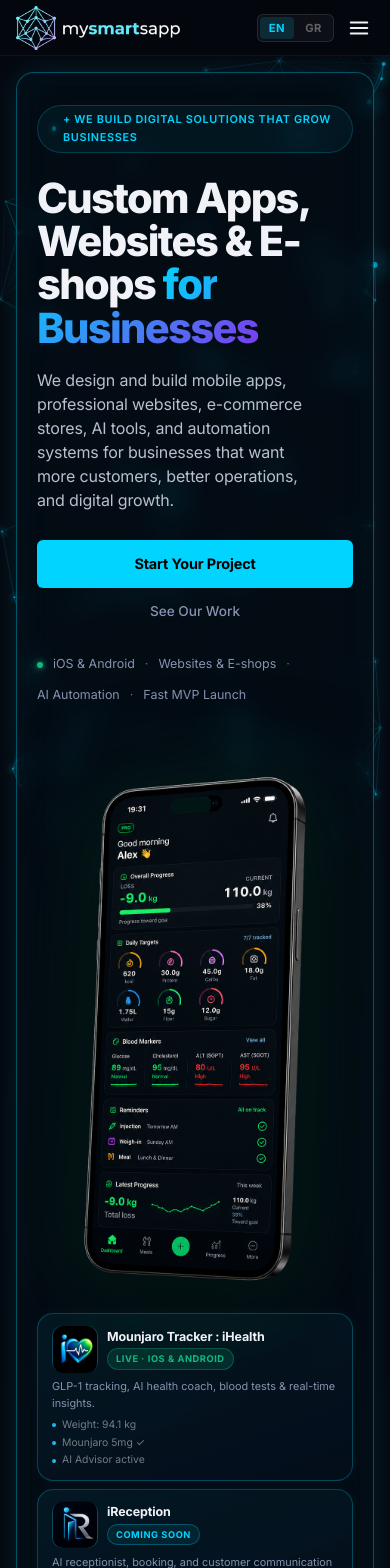
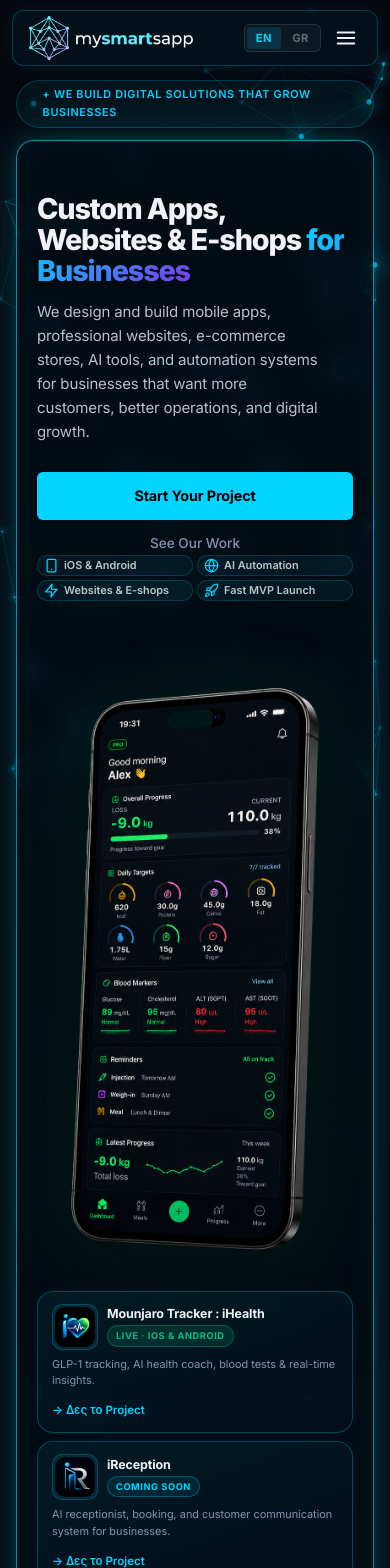
Before and after one commit to Sabbasromania-ai/mysmartapp-site, a React (Vite) app: page / in a window 390 px wide. Shown: the top 1568 px of the page. Built offline with nearby package versions, Linux system fonts and the light colour scheme.

Commit message:
feat: hero card redesign - compact layout, cyan border glow, chips row, font adjustments

```diff
--- a/src/components/About.tsx
+++ b/src/components/About.tsx
@@ -104,7 +104,7 @@ export default function About() {
           </h2>
           <p style={{
             fontSize: '1.05rem',
-            color: 'rgba(255,255,255,0.82)',
+            color: '#00dcff',
             margin: 0,
           }}>
             {t('svc_subtitle')}
--- a/src/components/Features.tsx
+++ b/src/components/Features.tsx
@@ -286,7 +286,7 @@ export default function Features() {
           }}>
             Portfolio / Case Studies
           </h2>
-          <p style={{ fontSize: '1.05rem', color: 'rgba(255,255,255,0.65)', margin: 0 }}>
+          <p style={{ fontSize: '1.05rem', color: '#00dcff', margin: 0 }}>
             Real products we built to prove what we can deliver.
           </p>
         </div>
@@ -406,7 +406,7 @@ export default function Features() {
     </section>
 
     {/* ── Who We Build For ─────────────────────────────────────── */}
-    <section style={{ padding: '3.5rem 0 4rem' }}>
+    <section style={{ padding: '1.5rem 0 4rem' }}>
       <div className="container">
         <div style={{ textAlign: 'center', marginBottom: '2.5rem' }}>
           <h2 style={{
@@ -416,7 +416,7 @@ export default function Features() {
             marginBottom: '0.55rem',
             letterSpacing: '-0.02em',
           }}>Who We Build For</h2>
-          <p style={{ fontSize: '1.05rem', color: 'rgba(255,255,255,0.55)', margin: 0 }}>
+          <p style={{ fontSize: '1.05rem', color: '#00dcff', margin: 0 }}>
             We work with businesses of all types and sizes.
           </p>
         </div>
--- a/src/components/Hero.tsx
+++ b/src/components/Hero.tsx
@@ -9,6 +9,45 @@ import { TKey } from '../translations'
 
 const slugs = ['mounjaro-tracker-ai-health', 'ireception', 'icalorie']
 
+const chips = [
+  {
+    icon: (
+      <svg width="15" height="15" viewBox="0 0 24 24" fill="none" stroke="currentColor" strokeWidth="2" strokeLinecap="round" strokeLinejoin="round">
+        <rect x="5" y="2" width="14" height="20" rx="2"/><line x1="12" y1="18" x2="12.01" y2="18"/>
+      </svg>
+    ),
+    key: 'hero_trust_ios' as TKey,
+  },
+  {
+    icon: (
+      <svg width="15" height="15" viewBox="0 0 24 24" fill="none" stroke="currentColor" strokeWidth="2" strokeLinecap="round" strokeLinejoin="round">
+        <circle cx="12" cy="12" r="10"/><line x1="2" y1="12" x2="22" y2="12"/>
+        <path d="M12 2a15.3 15.3 0 0 1 4 10 15.3 15.3 0 0 1-4 10 15.3 15.3 0 0 1-4-10 15.3 15.3 0 0 1 4-10z"/>
+      </svg>
+    ),
+    key: 'hero_trust_dev' as TKey,
+  },
+  {
+    icon: (
+      <svg width="15" height="15" viewBox="0 0 24 24" fill="none" stroke="currentColor" strokeWidth="2" strokeLinecap="round" strokeLinejoin="round">
+        <polygon points="13 2 3 14 12 14 11 22 21 10 12 10 13 2"/>
+      </svg>
+    ),
+    key: 'hero_trust_ai' as TKey,
+  },
+  {
+    icon: (
+      <svg width="15" height="15" viewBox="0 0 24 24" fill="none" stroke="currentColor" strokeWidth="2" strokeLinecap="round" strokeLinejoin="round">
+        <path d="M4.5 16.5c-1.5 1.26-2 5-2 5s3.74-.5 5-2c.71-.84.7-2.13-.09-2.91a2.18 2.18 0 0 0-2.91-.09z"/>
+        <path d="m12 15-3-3a22 22 0 0 1 2-3.95A12.88 12.88 0 0 1 22 2c0 2.72-.78 7.5-6 11a22.35 22.35 0 0 1-4 2z"/>
+        <path d="M9 12H4s.55-3.03 2-4c1.62-1.08 5 0 5 0"/>
+        <path d="M12 15v5s3.03-.55 4-2c1.08-1.62 0-5 0-5"/>
+      </svg>
+    ),
+    key: 'hero_trust_mvp' as TKey,
+  },
+]
+
 export default function Hero() {
   const [hovered, setHovered] = useState<number | null>(null)
   const navigate = useNavigate()
@@ -17,31 +56,25 @@ export default function Hero() {
   const previewApps = [
     {
       logo: appLogo,
-      emoji: null,
       nameKey: 'app0_name' as TKey,
       tagKey: 'app0_tag' as TKey,
       descKey: 'app0_desc' as TKey,
-      rowKeys: ['app0_row0', 'app0_row1', 'app0_row2'] as TKey[],
       isLive: true,
       appIndex: 0,
     },
     {
       logo: iReceptionLogo,
-      emoji: null,
       nameKey: 'app1_name' as TKey,
       tagKey: 'app1_tag' as TKey,
       descKey: 'app1_desc' as TKey,
-      rowKeys: ['app1_row0', 'app1_row1', 'app1_row2'] as TKey[],
       isLive: false,
       appIndex: 1,
     },
     {
       logo: iCalorieLogo,
-      emoji: null,
       nameKey: 'app2_name' as TKey,
       tagKey: 'app2_tag' as TKey,
       descKey: 'app2_desc' as TKey,
-      rowKeys: ['app2_row0', 'app2_row1', 'app2_row2'] as TKey[],
       isLive: false,
       appIndex: 2,
     },
@@ -50,15 +83,15 @@ export default function Hero() {
   return (
     <section className="hero-platform" id="home">
       <div className="container">
+        <div className="hero-badge" style={{ marginBottom: '12px' }}>
+          <span className="badge-dot" />
+          {t('hero_badge')}
+        </div>
         <div className="hero-card">
           <div className="hero-inner">
 
             {/* LEFT */}
             <div className="hero-left">
-          <div className="hero-badge">
-            <span className="badge-dot" />
-            {t('hero_badge')}
-          </div>
               <h1 className="hero-h1">
                 {t('hero_h1_1')}<br />
                 {t('hero_h1_2')} <span className="text-gradient">{t('hero_h1_3')}</span>
@@ -68,23 +101,19 @@ export default function Hero() {
                 <a href="/contact" className="btn-primary">{t('hero_btn_explore')}</a>
                 <a href="/apps" className="btn-ghost">{t('hero_btn_platform')}</a>
               </div>
-          <div className="hero-trust">
-            <span className="trust-dot" />
-            <span>{t('hero_trust_ios')}</span>
-            <span className="trust-sep">·</span>
-            <span>{t('hero_trust_ai')}</span>
-            <span className="trust-sep">·</span>
-            <span>{t('hero_trust_dev')}</span>
-            <span className="trust-sep">·</span>
-            <span>{t('hero_trust_mvp')}</span>
+              <div className="hero-chips">
+                {chips.map((chip, i) => (
+                  <div key={i} className="hero-chip">
+                    {chip.icon}
+                    <span>{t(chip.key)}</span>
+                  </div>
+                ))}
               </div>
             </div>
 
-        {/* RIGHT — Phone mockup + App Cards */}
-        <div className="hero-right hero-right-split">
-
+            {/* CENTER — Phone */}
             <div
-            className="hero-mockup-col homeHeroPhone"
+              className="hero-phone-col homeHeroPhone"
               onClick={() => navigate('/apps/mounjaro-tracker-ai-health')}
               style={{ cursor: 'pointer' }}
             >
@@ -94,6 +123,7 @@ export default function Hero() {
               />
             </div>
 
+            {/* RIGHT — App Cards */}
             <div className="hero-cards-col">
               {previewApps.map((app, i) => (
                 <div
@@ -105,10 +135,7 @@ export default function Hero() {
                 >
                   <div className="hac-top">
                     <span className="hac-icon">
-                    {app.logo
-                      ? <img src={app.logo} alt={t(app.nameKey)} style={{ width: 47, height: 47, borderRadius: 10, objectFit: 'cover' }} />
-                      : <span>{app.emoji}</span>
-                    }
+                      <img src={app.logo} alt={t(app.nameKey)} style={{ width: 40, height: 40, borderRadius: 10, objectFit: 'cover' }} />
                     </span>
                     <div>
                       <div className="hac-name">{t(app.nameKey)}</div>
@@ -116,14 +143,7 @@ export default function Hero() {
                     </div>
                   </div>
                   <p className="hac-desc">{t(app.descKey)}</p>
-                <div className="hac-rows">
-                  {app.rowKeys.map(rk => (
-                    <div key={rk} className="hac-row">
-                      <span className="hac-dot" />
-                      <span>{t(rk)}</span>
-                    </div>
-                  ))}
-                </div>
+                  <span className="hac-link">→ Δες το Project</span>
                 </div>
               ))}
             </div>
@@ -131,7 +151,6 @@ export default function Hero() {
           </div>
         </div>
       </div>
-      </div>
     </section>
   )
 }
--- a/src/index.css
+++ b/src/index.css
@@ -51,26 +51,29 @@ body {
 
 /* ===================== NAV ===================== */
 .nav-backdrop {
-  position: fixed;
-  top: 0; left: 0; right: 0;
-  height: 64px;
-  background: rgba(5,7,14,0.92);
-  backdrop-filter: blur(24px);
-  border-bottom: 1px solid var(--border);
-  z-index: 199;
+  display: none;
 }
 
 nav {
   position: fixed;
-  top: 0; left: 0; right: 0;
+  top: 16px;
+  left: 50%;
+  right: auto;
+  transform: translateX(-50%);
   z-index: 200;
   display: flex;
   justify-content: space-between;
   align-items: center;
-  max-width: var(--max-w);
-  margin: 0 auto;
-  padding: 0 40px;
-  height: 64px;
+  width: calc(100% - 48px);
+  max-width: 1180px;
+  padding: 0 24px;
+  height: 68px;
+  background: rgba(4,18,28,0.90);
+  border: 1px solid rgba(0,220,255,0.22);
+  border-radius: 16px;
+  backdrop-filter: blur(20px);
+  -webkit-backdrop-filter: blur(20px);
+  box-shadow: 0 0 24px rgba(0,220,255,0.08);
 }
 
 .logo {
@@ -268,11 +271,11 @@ nav {
 
 .hero-h1 {
   font-family: 'Inter', sans-serif;
-  font-size: clamp(2.6rem, 4.8vw, 4rem);
+  font-size: clamp(1.8rem, 2.6vw, 2.4rem);
   font-weight: 800;
-  line-height: 1.04;
+  line-height: 1.08;
   letter-spacing: -0.04em;
-  margin-bottom: 18px;
+  margin-bottom: 14px;
   color: var(--text);
   opacity: 0;
   animation: fadeUp 0.5s 0.15s forwards;
@@ -346,37 +349,48 @@ nav {
 
 /* ===== HERO PLATFORM LAYOUT ===== */
 .hero-platform {
-  padding: 112px 0 72px;
+  padding: 110px 0 28px;
   position: relative;
 }
 
 /* Glass hero card */
+.hero-card:hover {
+  border-color: rgba(0, 220, 255, 0.85);
+  box-shadow:
+    0 0 64px rgba(0, 220, 255, 0.32),
+    0 0 20px rgba(0, 220, 255, 0.18),
+    inset 0 0 40px rgba(0, 220, 255, 0.07);
+  transition: border-color 0.3s ease, box-shadow 0.3s ease;
+}
 .hero-card {
   max-width: 1180px;
   margin: 0 auto;
-  border: 1px solid rgba(0,220,255,0.35);
+  border: 1.5px solid rgba(0,220,255,0.65);
   border-radius: 28px;
   background: rgba(4,18,28,0.42);
   box-shadow:
-    0 0 32px rgba(0,220,255,0.12),
+    0 0 48px rgba(0,220,255,0.22),
+    0 0 12px rgba(0,220,255,0.12),
     inset 0 0 40px rgba(0,220,255,0.05);
   backdrop-filter: blur(12px);
   -webkit-backdrop-filter: blur(12px);
-  padding: 48px 56px;
+  padding: 4px 16px 0px 16px;
+  overflow: visible;
+  transition: border-color 0.3s ease, box-shadow 0.3s ease;
 }
 
 .hero-inner {
   display: grid;
-  grid-template-columns: 1fr 1fr;
-  gap: 44px;
-  align-items: center;
+  grid-template-columns: 2fr 1.8fr 1.4fr;
+  gap: 28px;
+  align-items: stretch;
 }
 .hero-left {
   display: flex;
   flex-direction: column;
   justify-content: space-between;
   gap: 0;
-  padding: 8px 0;
+  padding: 28px 0 0 0;
 }
 .hero-trust {
   display: flex;
@@ -409,10 +423,11 @@ nav {
   gap: 6px;
   opacity: 1 !important;
 }
-.hac.hovered {
+.hac.hovered,
+.hac:hover {
   transform: scale(1.03) translateY(-4px);
-  box-shadow: 0 0 28px rgba(34, 211, 238, 0.3);
-  border-color: rgba(34, 211, 238, 0.45);
+  box-shadow: 0 0 28px rgba(0, 220, 255, 0.35), 0 0 8px rgba(0, 220, 255, 0.15);
+  border-color: rgba(0, 220, 255, 0.6);
 }
 .hac-top {
   display: flex;
@@ -481,42 +496,80 @@ nav {
   flex-shrink: 0;
 }
 
-/* Hero split right */
-.hero-right-split {
+/* Hero chips grid */
+.hero-chips {
   display: flex;
   flex-direction: row;
-  align-items: center;
-  gap: 20px;
-}
-.hero-mockup-col {
+  gap: 4px;
+  margin-top: auto;
+  margin-bottom: 22px;
+  flex-wrap: nowrap;
+}
+.hero-chip:hover {
+  border-color: rgba(0, 220, 255, 0.6);
+  box-shadow: 0 0 18px rgba(0, 220, 255, 0.3), 0 0 6px rgba(0, 220, 255, 0.15);
+  cursor: pointer;
+}
+.hero-chip {
+  display: flex;
+  align-items: center;
+  gap: 5px;
+  background: rgba(0,220,255,0.06);
+  border: 1px solid rgba(0,220,255,0.18);
+  border-radius: 10px;
+  transition: border-color 0.25s ease, box-shadow 0.25s ease;
+  padding: 2px 6px;
+  font-size: 0.68rem;
+  font-weight: 600;
+  color: rgba(255,255,255,0.75);
+  line-height: 1.3;
+  flex: 1;
+  min-width: 0;
+  justify-content: center;
+}
+.hero-chip svg {
   flex-shrink: 0;
-  display: flex;
-  align-items: center;
-  justify-content: center;
-  transition: transform 0.3s ease;
-}
-.hero-mockup-col:hover { transform: translateY(-4px); }
+  color: var(--accent);
+}
+
+/* Hero phone center column */
+.hero-phone-col {
+  display: flex;
+  justify-content: flex-end;
+  align-items: center;
+  opacity: 0;
+  animation: fadeUp 0.7s 0.3s forwards;
+  margin-right: -24px;
+}
+
+/* App card link */
+.hac-link {
+  display: inline-flex;
+  align-items: center;
+  font-size: 0.72rem;
+  font-weight: 600;
+  color: var(--accent);
+  margin-top: 6px;
+  cursor: pointer;
+  transition: opacity 0.2s;
+}
+.hac-link:hover { opacity: 0.75; }
 .homeHeroPhone img {
-  width: min(18vw, 240px);
-  max-width: 100%;
+  width: 100%;
+  max-width: 290px;
   height: auto;
-  max-height: 520px;
+  max-height: 580px;
   object-fit: contain;
   display: block;
-  transform: none;
   filter: drop-shadow(0 24px 56px rgba(0,0,0,0.55)) drop-shadow(0 0 36px rgba(20,241,149,0.12));
-}
-@media (min-width: 1400px) {
-  .homeHeroPhone img {
-    width: min(19vw, 260px);
-  }
 }
 .hero-cards-col {
   display: flex;
   flex-direction: column;
   gap: 8px;
-  flex: 1;
-  max-width: 260px;
+  align-self: stretch;
+  justify-content: center;
+  padding: 4px 0;
 }
 
 .phone-glow {
@@ -792,7 +845,7 @@ nav {
   line-height: 1.1;
   color: var(--text);
 }
-.section-title .dim { color: var(--muted); font-weight: 400; }
+.section-title .dim { color: #00dcff; font-weight: 400; }
 
 /* ===================== TRUST STRIP ===================== */
 .trust-section {
@@ -1750,7 +1803,7 @@ footer {
   color: var(--text);
   margin-top: 6px;
 }
-.col-section-title .dim { color: var(--muted); font-weight: 400; }
+.col-section-title .dim { color: #00dcff; font-weight: 400; }
 
 /* Platform cards grid — 2 cols inside right column */
 .platform-grid {
@@ -2328,24 +2381,36 @@ button.feature-card {
 
   /* Global container padding */
   .container { padding: 0 16px; }
-  nav { padding: 0 16px; height: 56px; }
-  .nav-backdrop { height: 56px; }
+  nav {
+    top: 10px;
+    width: calc(100% - 24px);
+    padding: 0 16px;
+    height: 56px;
+    border-radius: 12px;
+  }
   .nav-links { display: none; }
   .nav-hamburger { display: flex; }
   .nav-cta-desktop { display: none; }
-  .nav-mobile-menu { top: 56px; }
+  .nav-mobile-menu { top: calc(10px + 56px + 6px); border-radius: 0 0 12px 12px; }
   .btn-nav { padding: 8px 14px; font-size: 0.78rem; }
 
   /* ---- HERO ---- */
-  .hero-platform { padding: 72px 0 48px; }
+  .hero-platform { padding: 80px 0 48px; }
   .hero-card {
     padding: 24px 20px;
     border-radius: 18px;
   }
-  .hero-inner { grid-template-columns: 1fr; gap: 28px; }
+  .hero-inner {
+    grid-template-columns: 1fr;
+    gap: 28px;
+  }
+  .hero-chips { flex-wrap: wrap; }
+  .hero-chip { flex: 1 1 calc(50% - 4px); justify-content: flex-start; }
+  .hero-phone-col { order: 2; }
+  .hero-cards-col { order: 3; }
   .hero-p {
-    font-size: 16px;
-    line-height: 1.5;
+    font-size: 15px;
+    line-height: 1.6;
     color: rgba(196, 201, 217, 0.95);
     max-width: 90%;
   }
@@ -3135,7 +3200,7 @@ button.feature-card {
 
 /* ===================== SERVICES SECTION ===================== */
 .services-section {
-  padding: 64px 0 56px;
+  padding: 32px 0 56px;
   position: relative;
 }
 
--- a/src/pages/AppsPage.tsx
+++ b/src/pages/AppsPage.tsx
@@ -1,6 +1,6 @@
 import { useEffect } from 'react'
 import { useNavigate } from 'react-router-dom'
-import PlatformBadge from '../components/PlatformBadge'
+import StoreBadges from '../components/StoreBadges'
 import appLogo from '../applogo.png'
 import iReceptionLogo from '../ireception-logo.png'
 import iCalorieLogo from '../icalorie-logo.png'
@@ -275,9 +275,7 @@ export default function AppsPage() {
                 >
                   Notify Me
                 </button>
-                <PlatformBadge platform="iOS" />
-                <PlatformBadge platform="Android" />
-                <PlatformBadge platform="Web" />
+                <StoreBadges platforms={['iOS', 'Android', 'Web']} disabled />
               </div>
 
             </div>
@@ -343,8 +341,7 @@ export default function AppsPage() {
                 >
                   Notify Me
                 </button>
-                <PlatformBadge platform="iOS" />
-                <PlatformBadge platform="Android" />
+                <StoreBadges platforms={['iOS', 'Android']} disabled />
               </div>
 
             </div>
```
Also changed, not shown: src/components/Support.tsx (+27 -2 lines). Lines whose indentation alone changed are shown as unchanged.
